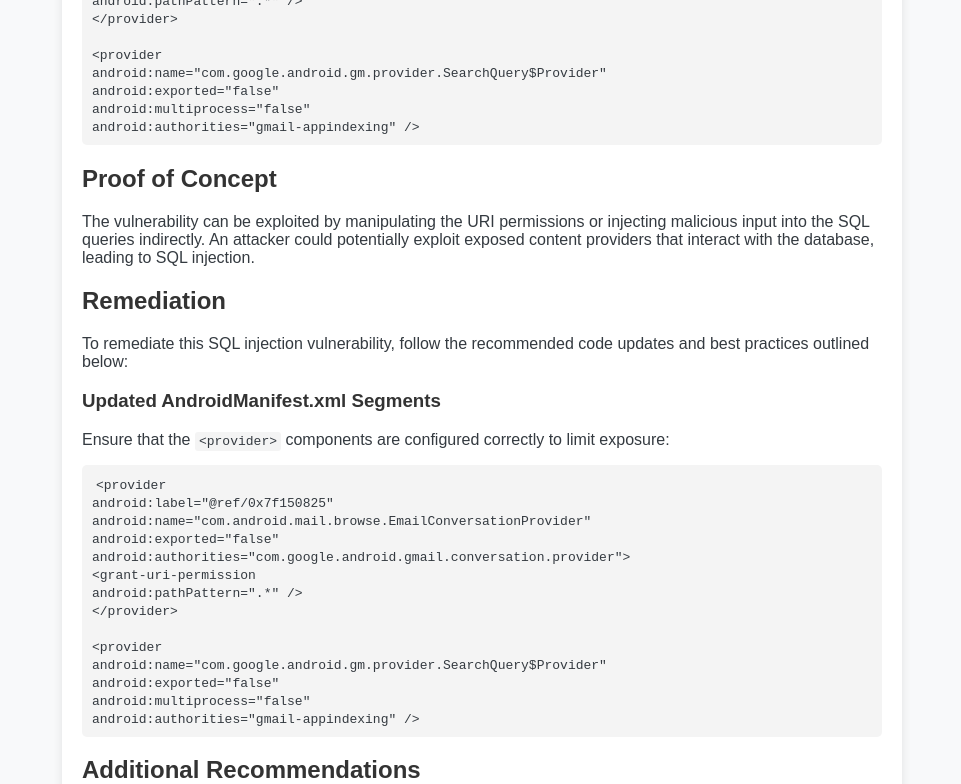
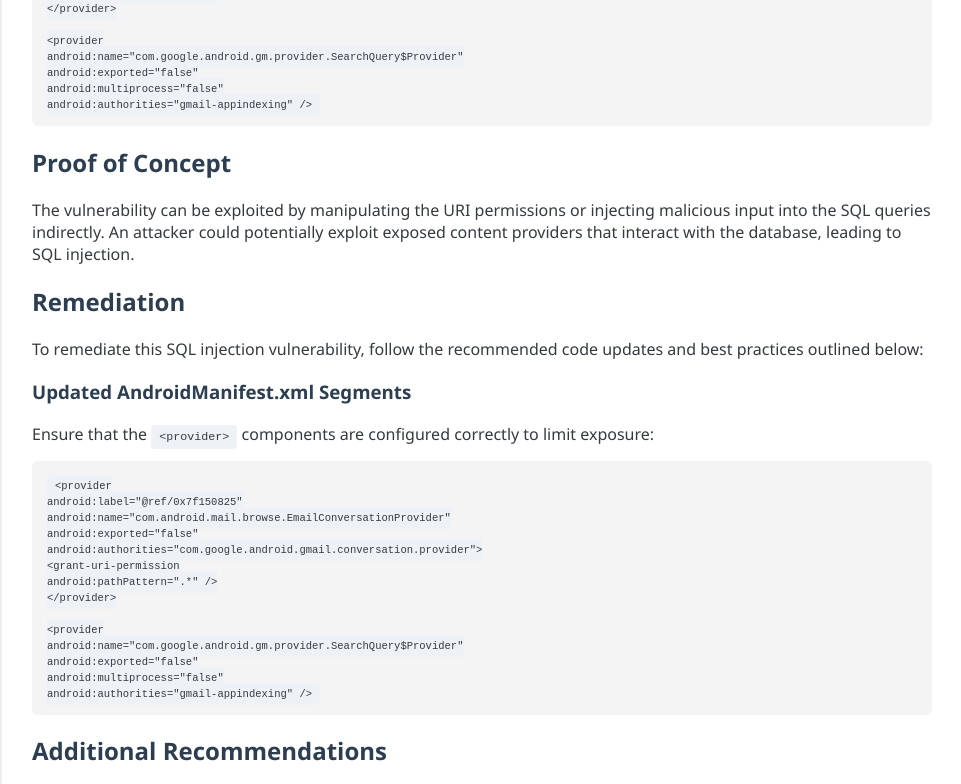
Before and after one commit to MalayRaghuwanshi/MalayRaghuwanshi.github.io, a plain HTML site: page index.html in a window 1280 px wide. Both pictures are taken after a click on the link "View Detailed Report". Shown: the top 784 px of the page, without its empty margins (158-1119 px from the left). Drawn offline with Linux system fonts and the light colour scheme.

Commit message:
Update index.html

```diff
--- a/index.html
+++ b/index.html
@@ -6,7 +6,7 @@
     <title>SQL Injection Vulnerability Report</title>
     <style>
         body {
-            font-family: Arial, sans-serif;
+            font-family: 'Segoe UI', Tahoma, Geneva, Verdana, sans-serif;
             margin: 0;
             background-color: #f8f9fa;
             color: #343a40;
@@ -20,37 +20,41 @@
             display: none;
         }
         .container {
-            width: 90%;
-            max-width: 800px;
+            width: 95%;
+            max-width: 900px;
             background-color: #ffffff;
-            padding: 20px;
-            border-radius: 8px;
-            box-shadow: 0 2px 10px rgba(0, 0, 0, 0.1);
+            padding: 30px;
+            border-radius: 10px;
+            box-shadow: 0 4px 15px rgba(0, 0, 0, 0.1);
         }
         h1, h2, h3 {
-            color: #333;
+            color: #2c3e50;
         }
         code {
-            background-color: #f4f4f4;
-            padding: 2px 4px;
-            border-radius: 3px;
+            background-color: #eef2f7;
+            padding: 5px 8px;
+            border-radius: 4px;
+            font-size: 90%;
         }
         .code-block {
             background-color: #f4f4f4;
-            padding: 10px;
-            border-radius: 5px;
-            margin: 10px 0;
+            padding: 15px;
+            border-radius: 6px;
+            margin: 15px 0;
             overflow-x: auto;
+            font-family: Consolas, 'Courier New', monospace;
+            font-size: 90%;
         }
         a {
             color: #007bff;
             text-decoration: none;
             display: inline-block;
             margin-top: 20px;
-            padding: 10px 15px;
+            padding: 12px 20px;
             border: 2px solid #007bff;
-            border-radius: 5px;
+            border-radius: 6px;
             transition: background-color 0.3s ease, color 0.3s ease;
+            font-size: 16px;
         }
         a:hover {
             background-color: #007bff;
@@ -59,12 +63,20 @@
         #landing {
             text-align: center;
         }
+        ul {
+            list-style-type: disc;
+            padding-left: 20px;
+            margin-top: 15px;
+        }
+        ul li {
+            margin-bottom: 10px;
+        }
     </style>
 </head>
 <body>
 
     <div class="container" id="landing">
-        <h1>SQL Injection Bug 1</h1>
+        <h1>SQL Injection Vulnerability Detected</h1>
         <a href="#" onclick="showReport()">View Detailed Report</a>
     </div>
 
```
